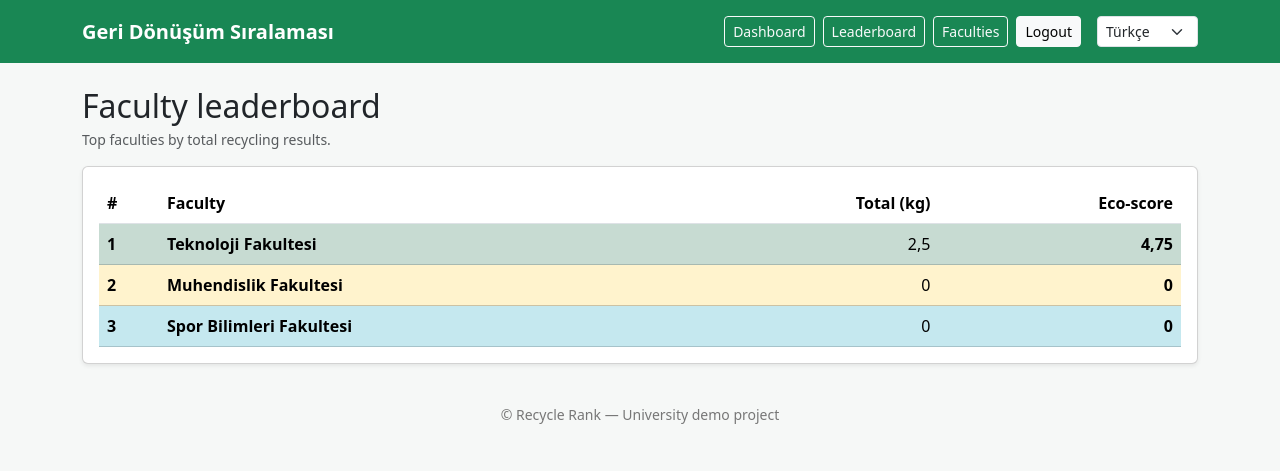
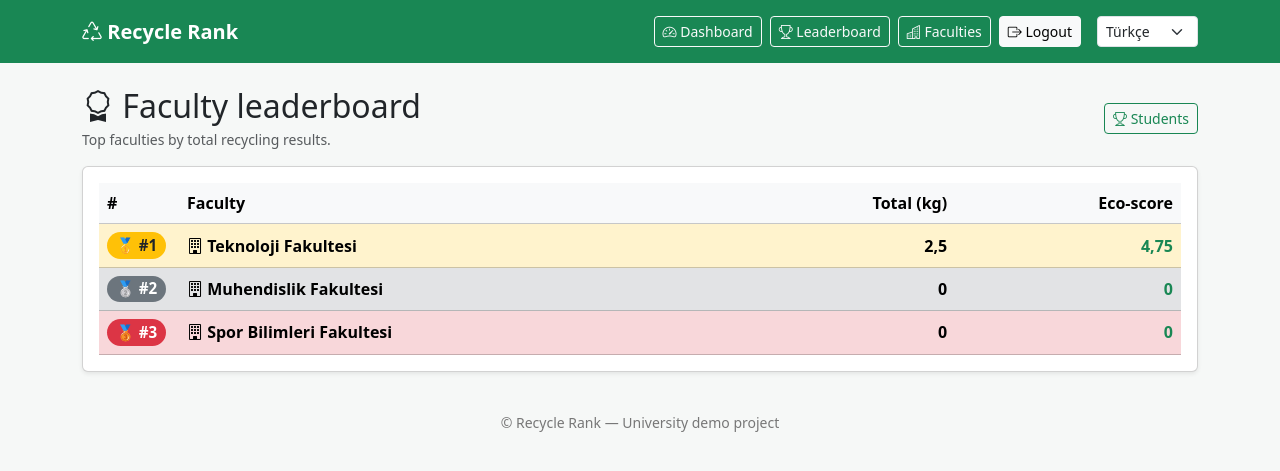
Before and after one commit to GambitKamil/recycle-rank, a Django app: page /faculties/ in a window 1280 px wide. Shown: the top 471 px of the page. Run offline with Django 5.2, Linux system fonts and the light colour scheme; a user stored in the database is signed in; data comes from the database, SQL or seed files in the repository; both versions use the stored data as it was after the commit.

Commit message:
UI: final navbar + icons + hover

```diff
--- a/core/templates/core/base.html
+++ b/core/templates/core/base.html
@@ -7,25 +7,41 @@
     <title>{% trans "Recycle Rank" %}</title>
 
     <!-- Bootstrap 5 -->
-    <link href="https://cdn.jsdelivr.net/npm/bootstrap@5.3.2/dist/css/bootstrap.min.css"
-          rel="stylesheet">
+    <link href="https://cdn.jsdelivr.net/npm/bootstrap@5.3.2/dist/css/bootstrap.min.css" rel="stylesheet">
+
+    <!-- Bootstrap Icons -->
+    <link rel="stylesheet" href="https://cdn.jsdelivr.net/npm/bootstrap-icons@1.11.3/font/bootstrap-icons.min.css">
 
     <style>
         body { background-color: #f6f8f7; }
         .navbar-brand { font-weight: 700; }
+
+        /* Smooth hover animation */
+        .card { transition: transform .15s ease, box-shadow .15s ease; }
+        .card:hover { transform: translateY(-2px); box-shadow: 0 .5rem 1rem rgba(0,0,0,.08) !important; }
+        .table-hover tbody tr { transition: background-color .12s ease; }
+
+        /* Medal badge style */
+        .badge-medal {
+            font-size: .95rem;
+            padding: .35rem .55rem;
+            border-radius: 999px;
+        }
+
         footer { font-size: 14px; color: #777; }
     </style>
 </head>
 <body>
 
+<!-- ================= NAVBAR ================= -->
 <nav class="navbar navbar-expand-lg navbar-dark bg-success">
     <div class="container">
 
         <a class="navbar-brand" href="/">
-            {% trans "Geri Dönüşüm Sıralaması" %}
+            <i class="bi bi-recycle"></i> {% trans "Recycle Rank" %}
         </a>
 
-        <!-- ✅ ВОТ ЭТОЙ КНОПКИ НЕ ХВАТАЛО -->
+        <!-- Toggler (so menu doesn't disappear on small screens) -->
         <button class="navbar-toggler" type="button"
                 data-bs-toggle="collapse" data-bs-target="#mainNavbar"
                 aria-controls="mainNavbar" aria-expanded="false" aria-label="Toggle navigation">
@@ -38,21 +54,21 @@
                 {% if user.is_authenticated %}
 
                     <a class="btn btn-outline-light btn-sm" href="/dashboard/">
-                        {% trans "Dashboard" %}
+                        <i class="bi bi-speedometer2"></i> {% trans "Dashboard" %}
                     </a>
 
                     <a class="btn btn-outline-light btn-sm" href="/leaderboard/">
-                        {% trans "Leaderboard" %}
+                        <i class="bi bi-trophy"></i> {% trans "Leaderboard" %}
                     </a>
 
                     <a class="btn btn-outline-light btn-sm" href="/faculties/">
-                        {% trans "Faculties" %}
+                        <i class="bi bi-buildings"></i> {% trans "Faculties" %}
                     </a>
 
                     <form method="post" action="/logout/" class="d-inline">
                         {% csrf_token %}
                         <button class="btn btn-light btn-sm">
-                            {% trans "Logout" %}
+                            <i class="bi bi-box-arrow-right"></i> {% trans "Logout" %}
                         </button>
                     </form>
 
@@ -60,16 +76,17 @@
 
                     {% if request.path != '/login/' and request.path != '/register/' %}
                         <a class="btn btn-light btn-sm" href="/login/">
-                            {% trans "Login" %}
+                            <i class="bi bi-box-arrow-in-right"></i> {% trans "Login" %}
                         </a>
+
                         <a class="btn btn-warning btn-sm" href="/register/">
-                            {% trans "Register" %}
+                            <i class="bi bi-person-plus"></i> {% trans "Register" %}
                         </a>
                     {% endif %}
 
                 {% endif %}
 
-                <!-- ✅ Язык снова на месте -->
+                <!-- Language switcher (always visible) -->
                 {% get_current_language as CURRENT_LANGUAGE %}
                 <form action="{% url 'set_language' %}" method="post" class="ms-2">
                     {% csrf_token %}
@@ -89,15 +106,17 @@
     </div>
 </nav>
 
+<!-- ================= CONTENT ================= -->
 <div class="container py-4">
     {% block content %}{% endblock %}
 </div>
 
+<!-- ================= FOOTER ================= -->
 <footer class="text-center py-3">
     © {% trans "Recycle Rank" %} — {% trans "University demo project" %}
 </footer>
 
-<!-- ✅ ВОТ ЭТОГО JS ТОЖЕ НЕ ХВАТАЛО (для toggler/collapse) -->
+<!-- Bootstrap JS bundle (required for navbar toggler/collapse) -->
 <script src="https://cdn.jsdelivr.net/npm/bootstrap@5.3.2/dist/js/bootstrap.bundle.min.js"></script>
 
 </body>
--- a/core/templates/core/leaderboard_faculties.html
+++ b/core/templates/core/leaderboard_faculties.html
@@ -4,18 +4,21 @@
 {% block content %}
 <div class="d-flex justify-content-between align-items-center mb-3">
   <div>
-    <h2 class="mb-1">{% trans "Faculty leaderboard" %}</h2>
+    <h2 class="mb-1"><i class="bi bi-award"></i> {% trans "Faculty leaderboard" %}</h2>
     <div class="text-muted small">{% trans "Top faculties by total recycling results." %}</div>
   </div>
+  <a class="btn btn-outline-success btn-sm" href="/leaderboard/">
+    <i class="bi bi-trophy"></i> {% trans "Students" %}
+  </a>
 </div>
 
 <div class="card shadow-sm">
   <div class="card-body">
     <div class="table-responsive">
-      <table class="table table-striped table-hover align-middle mb-0">
-        <thead>
+      <table class="table table-hover align-middle mb-0">
+        <thead class="table-light">
           <tr>
-            <th style="width: 60px;">#</th>
+            <th style="width:80px;">#</th>
             <th>{% trans "Faculty" %}</th>
             <th class="text-end">{% trans "Total (kg)" %}</th>
             <th class="text-end">{% trans "Eco-score" %}</th>
@@ -23,13 +26,32 @@
         </thead>
         <tbody>
           {% for r in rows %}
-          <tr class="{% if forloop.counter == 1 %}table-success{% elif forloop.counter == 2 %}table-warning{% elif forloop.counter == 3 %}table-info{% endif %}">
-            <td class="fw-bold">{{ forloop.counter }}</td>
+          <tr class="{% if forloop.counter == 1 %}table-warning{% elif forloop.counter == 2 %}table-secondary{% elif forloop.counter == 3 %}table-danger{% endif %}">
             <td>
-              <div class="fw-semibold">{{ r.faculty.name }}</div>
+              {% if forloop.counter == 1 %}
+                <span class="badge bg-warning text-dark badge-medal">🥇 #1</span>
+              {% elif forloop.counter == 2 %}
+                <span class="badge bg-secondary badge-medal">🥈 #2</span>
+              {% elif forloop.counter == 3 %}
+                <span class="badge bg-danger badge-medal">🥉 #3</span>
+              {% else %}
+                <span class="text-muted fw-semibold">#{{ forloop.counter }}</span>
+              {% endif %}
             </td>
-            <td class="text-end">{{ r.total_kg }}</td>
-            <td class="text-end fw-semibold">{{ r.eco_score }}</td>
+
+            <td>
+              <div class="fw-semibold">
+                <i class="bi bi-building"></i> {{ r.faculty.name }}
+              </div>
+            </td>
+
+            <td class="text-end">
+              <span class="fw-semibold">{{ r.total_kg }}</span>
+            </td>
+
+            <td class="text-end">
+              <span class="fw-bold text-success">{{ r.eco_score }}</span>
+            </td>
           </tr>
           {% empty %}
           <tr>
```
Also changed, not shown: core/templates/core/leaderboard_students.html (+31 -9 lines), db.sqlite3.
